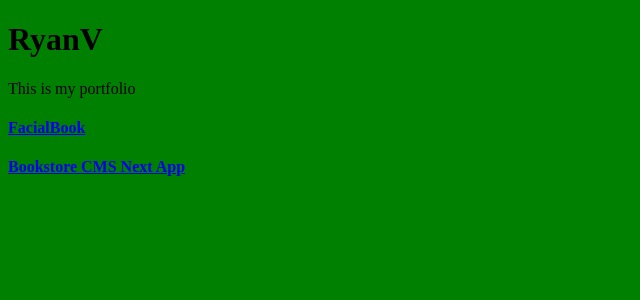
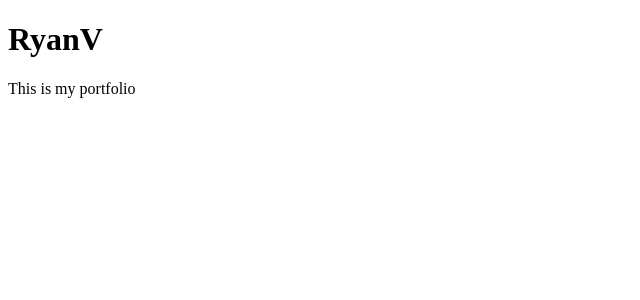
Before and after one commit to rvvergara/my-portfolio, a Next.js app: page / in a window 1280 px wide. Shown: the top 300 px of the page, without its empty margins (0-640 px from the left). Built offline with nearby package versions, Linux system fonts and the light colour scheme.

Commit message:
Create projects page
- In projects page render ProjectList

```diff
--- a/components/ProjectList.js
+++ b/components/ProjectList.js
@@ -1,18 +1,8 @@
-import Link from 'next/link';
+import Project from './Project';
 import projects from '../data/projects';
 
 const ProjectList = () => projects.map(project => (
-  <Link
-    key={project.id}
-    href="/projects/[title]"
-    as={`/projects/${project.title}`}
-  >
-    <a>
-      <h4>
-        {project.title}
-      </h4>
-    </a>
-  </Link>
+  <Project project={project} key={project.id} />
 ));
 
 export default ProjectList;
--- a/pages/index.js
+++ b/pages/index.js
@@ -1,6 +1,3 @@
-import ProjectList from '../components/ProjectList';
-import '../scss/main.scss';
-
 const Index = () => (
   <div>
     <h1>
@@ -9,7 +6,6 @@ const Index = () => (
     <div>
       This is my portfolio
     </div>
-    <ProjectList />
   </div>
 );
 export default Index;
```
Also changed, not shown: pages/projects.js (added, +7 -0 lines).
